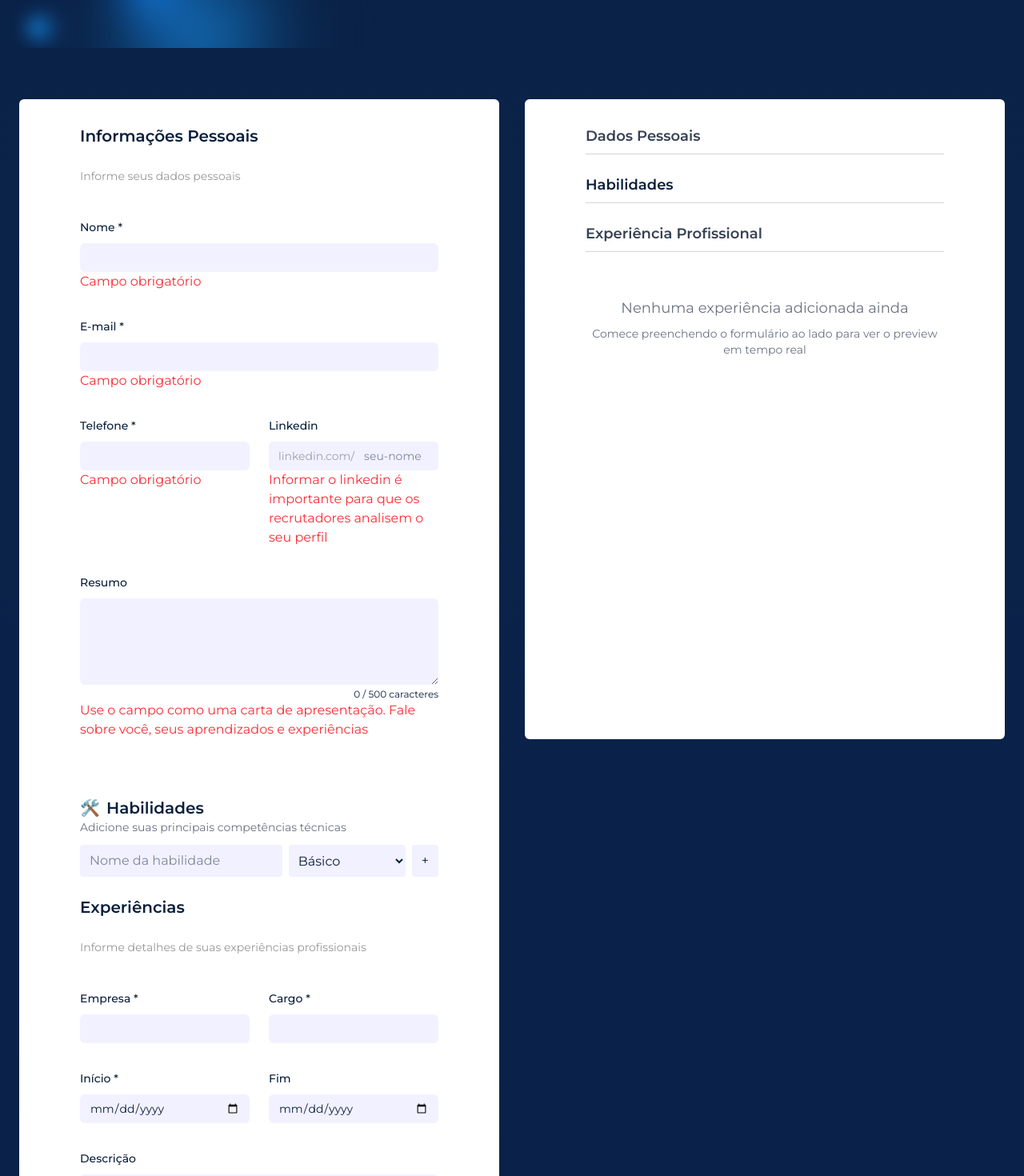
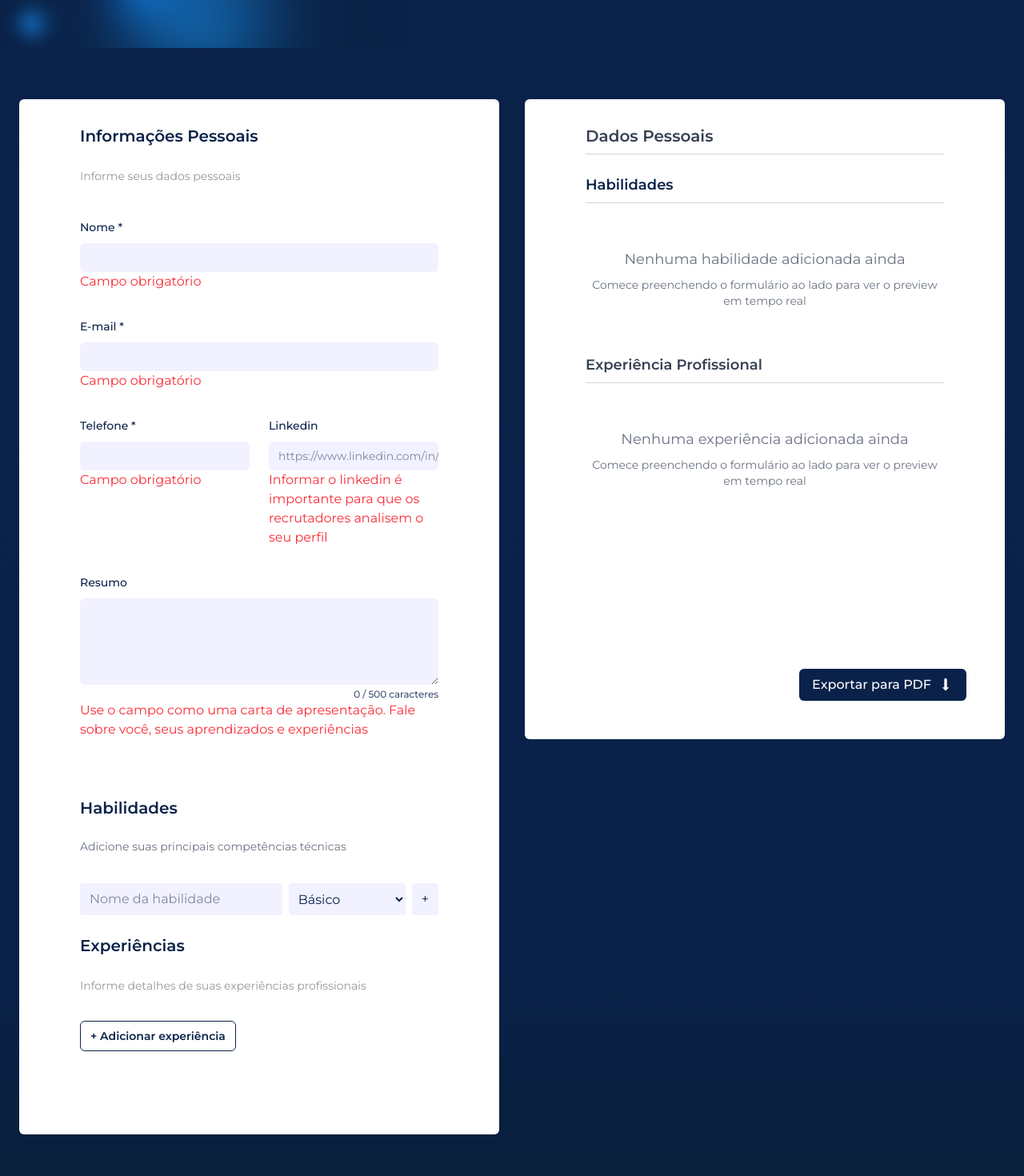
Before and after one commit to KFalcao/Gerador_Curriculo_Byte_a_byte, a React (Vite) app: page / in a window 1280 px wide. Shown: the part 740-2210 px from the top of the page at 80% size. Built offline with nearby package versions, Linux system fonts and the light colour scheme.

Commit message:
refactor: adição de trechos de código do PR#49-Feature/fe25, correção dos erros de integração. Alteração da biblioteca de transformação para pdf por incompatibilidade com o tailwindCss4

```diff
--- a/package.json
+++ b/package.json
@@ -10,6 +10,9 @@
     "preview": "vite preview"
   },
   "dependencies": {
+    "dom-to-image": "^2.6.0",
+    "html2canvas": "^1.4.1",
+    "jspdf": "^3.0.2",
     "ogl": "^1.0.11",
     "react": "^19.1.1",
     "react-dom": "^19.1.1"
@@ -17,6 +20,7 @@
   "devDependencies": {
     "@eslint/js": "^9.33.0",
     "@tailwindcss/vite": "^4.1.12",
+    "@types/dom-to-image": "^2.6.7",
     "@types/react": "^19.1.10",
     "@types/react-dom": "^19.1.7",
     "@vitejs/plugin-react": "^5.0.2",
--- a/src/components/Form/ExperienceForm.tsx
+++ b/src/components/Form/ExperienceForm.tsx
@@ -1,5 +1,5 @@
 import { useState } from "react";
-
+import DeleteIcon from "../../assets/deleteIcon.svg";
 export interface Experience {
   company: string;
   role: string;
@@ -32,6 +32,7 @@ export default function ExperienceForm({
   formData,
 }: ExperienceFormProps) {
   const [errors, setErrors] = useState<{ [key: string]: string }>({});
+  const [isAdding, setIsAdding] = useState(false); //mudei aqui
 
   function validateField(
     name: string,
@@ -129,8 +130,14 @@ export default function ExperienceForm({
     onChange([...experiences, formData]);
     onFormChange(initialExperienceState);
     setErrors({});
+    setIsAdding(false); //mudei aqui
   }
 
+  function handleCancel() {
+  onFormChange(initialExperienceState); // limpa os campos
+  setErrors({}); // limpa erros
+  setIsAdding(false); //mudei aqui
+  }
   const canAdd = validateForm().isValid;
 
   return (
@@ -138,11 +145,25 @@ export default function ExperienceForm({
       <div className="space-y-12">
         <div className="pb-12">
           <h2 className="text-xl font-semibold mb-6">Experiências</h2>
-          <p className="mt-1 text-sm/6 text-(--form-paragraph-color)">
+          <p className="mt-1 text-sm/6 pb-4 text-(--form-paragraph-color)">
             Informe detalhes de suas experiências profissionais
           </p>
 
+          {/* ALTERAÇÃO: botão que abre o formulário */}
+          {!isAdding && (
+            <button
+              type="button"
+              onClick={() => setIsAdding(true)}
+              className="mt-4 rounded-md bg-[var(--button-add-skill-bg-color)] border border-[var(--button-add-skill-border-color)] px-3 py-2 text-sm font-semibold text-[var(--form-text-color)] hover:scale-105"
+            >
+              + Adicionar experiência
+            </button>
+          )}
+
+{/* ALTERAÇÃO: o form agora fica dentro desta condicional */}
+          {isAdding && (
             <div className="mt-10 grid grid-cols-1 gap-x-6 gap-y-8 sm:grid-cols-6">
+              {/* Empresa */}
               <div className="sm:col-span-3">
                 <label
                   htmlFor="company"
@@ -162,19 +183,20 @@ export default function ExperienceForm({
                     className="block w-full rounded-md bg-(--form-field-bg-color) px-3 py-1.5 text-base text-(--form-text-color) outline-1 -outline-offset-1 outline-white/10 placeholder:text-gray-500 focus:outline-2 focus:-outline-offset-2 focus:outline-(--form-field-border-color) sm:text-sm/6"
                   />
                   {errors.company && (
-                  <span className="text-red-500 mt-3 animate-pulse text-left">
+                    <span className="text-red-500 mt-3 text-left">
                       {errors.company}
                     </span>
                   )}
                 </div>
               </div>
 
+              {/* Cargo */}
               <div className="sm:col-span-3">
                 <label
                   htmlFor="role"
                   className="block text-sm/6 font-medium text-(--form-text-color)"
                 >
-                Cargo *
+                  Cargo/Função *
                 </label>
                 <div className="mt-2">
                   <input
@@ -188,13 +210,14 @@ export default function ExperienceForm({
                     className="block w-full rounded-md bg-(--form-field-bg-color) px-3 py-1.5 text-base text-(--form-text-color) outline-1 -outline-offset-1 outline-white/10 placeholder:text-gray-500 focus:outline-2 focus:-outline-offset-2 focus:outline-(--form-field-border-color) sm:text-sm/6"
                   />
                   {errors.role && (
-                  <span className="text-red-500 mt-3 animate-pulse text-left">
+                    <span className="text-red-500 mt-3 text-left">
                       {errors.role}
                     </span>
                   )}
                 </div>
               </div>
 
+              {/* Data de Início */}
               <div className="sm:col-span-3">
                 <label
                   htmlFor="startDate"
@@ -214,13 +237,14 @@ export default function ExperienceForm({
                     className="block w-full rounded-md bg-(--form-field-bg-color) px-3 py-1.5 text-base text-(--form-text-color) outline-1 -outline-offset-1 outline-white/10 placeholder:text-gray-500 focus:outline-2 focus:-outline-offset-2 focus:outline-(--form-field-border-color) sm:text-sm/6"
                   />
                   {errors.startDate && (
-                  <span className="text-red-500 mt-3 animate-pulse text-left">
+                    <span className="text-red-500 mt-3 text-left">
                       {errors.startDate}
                     </span>
                   )}
                 </div>
               </div>
 
+              {/* Data de Fim */}
               <div className="sm:col-span-3">
                 <label
                   htmlFor="endDate"
@@ -241,13 +265,14 @@ export default function ExperienceForm({
                     min={formData.startDate || undefined}
                   />
                   {errors.endDate && (
-                  <span className="text-red-500 mt-3 animate-pulse text-left">
+                    <span className="text-red-500 mt-3 text-left">
                       {errors.endDate}
                     </span>
                   )}
                 </div>
               </div>
 
+              {/* Descrição */}
               <div className="col-span-full">
                 <label
                   htmlFor="description"
@@ -274,6 +299,7 @@ export default function ExperienceForm({
                 </p>
               </div>
 
+              {/* Trabalho atual (checkbox) */}
               <div className="mt-2 col-span-full">
                 <div className="flex gap-3">
                   <div className="flex h-6 shrink-0 items-center">
@@ -319,29 +345,80 @@ export default function ExperienceForm({
                     </label>
                   </div>
                   {errors.currentJob && (
-                  <span className="text-red-500 mt-3 animate-pulse text-left">
+                    <span className="text-red-500 mt-3 text-left">
                       {errors.currentJob}
                     </span>
                   )}
                 </div>
               </div>
 
-            <div className="mt-2 gap-x-6 col-span-full border-(--form-text-color)">
+              {/* Botões Salvar / Cancelar*/}
+              <div className="mt-2 gap-x-6 col-span-full flex gap-3">
                 <button
                   type="button"
                   onClick={handleAdd}
                   disabled={!canAdd}
-                className="rounded-md bg-(--button-add-skill-bg-color) border border-(--button-add-skill-border-color) px-3 py-2 text-sm/6 font-semibold text-(--form-text-color) hover:scale-101"
+                  className="rounded-md bg-[var(--button-add-skill-bg-color)] border border-[var(--button-add-skill-border-color)] px-3 py-2 text-sm font-semibold text-[var(--form-text-color)] hover:scale-105 disabled:opacity-50"
                   title={
                     !canAdd
                       ? "Verifique suas informações antes de adicionar"
-                    : "Experiência adicionada"
+                      : "Adicionar experiência"
                   }
                 >
-                + Adicionar Experiência
+                  Salvar
+                </button>
+
+                <button
+                  type="button"
+                  onClick={handleCancel}
+                  className="rounded-md bg-[var(--button-cancel-bg-color)] border border-[var(--button-cancel-border-color)] px-3 py-2 text-sm font-semibold text-[var(--form-text-color)] hover:scale-105"
+                >
+                  Cancelar
                 </button>
               </div>
             </div>
+          )}
+
+          {/* Lista de exp add */}
+          <div className="mt-6 space-y-4 col-span-full">
+            {experiences.map((exp, index) => (
+              <div
+                key={index}
+                className="w-full flex items-start justify-between gap-4 p-4 rounded-lg shadow-sm
+                 border border-[var(--button-add-skill-border-color)]
+                 bg-[var(--form-field-bg-color)]"
+              >
+                <div className="flex-1 min-w-0 text-left">
+                  <p className="font-semibold text-[var(--form-text-color)] break-words">
+                    {exp.role}
+                  </p>
+                  <p className="text-sm text-[var(--form-label-color)] break-words">
+                    {exp.company}
+                  </p>
+                  <p className="text-xs text-gray-500">
+                    {exp.startDate} → {exp.currentJob ? "Atual" : exp.endDate || "—"}
+                  </p>
+                  {exp.description && (
+                    <p className="mt-1 text-sm text-[var(--form-text-color)] break-words">
+                      {exp.description}
+                    </p>
+                  )}
+                </div>
+
+                <button
+                  type="button"
+                  onClick={() => onChange(experiences.filter((_, i) => i !== index))}
+                  className="shrink-0 p-2 rounded-md text-[var(--form-text-color)]
+                   hover:text-red-600 hover:bg-red-50/60 transition-colors focus-visible:outline-none focus-visible:ring-2 focus-visible:ring-red-500"
+                  title="Excluir experiência"
+                  aria-label="Excluir experiência"
+                >
+                 <img src={DeleteIcon} alt="Lixeira" />
+                </button>
+              </div>
+            ))}
+          </div>
+
         </div>
       </div>
     </form>
--- a/src/components/Form/PersonalData.tsx
+++ b/src/components/Form/PersonalData.tsx
@@ -176,7 +176,7 @@ export default function PersonalData({
               </label>
               <div className="mt-2">
                 <input
-                  type="text"
+                  type="number"
                   id="phone"
                   name="phone"
                   value={personalData.phone}
@@ -201,19 +201,16 @@ export default function PersonalData({
               </label>
               <div className="mt-2">
                 <div className="flex items-center rounded-md bg-(--form-field-bg-color) pl-3">
-                  <div className="shrink-0 text-base text-gray-400 select-none sm:text-sm/6">
-                    linkedin.com/
-                  </div>
                   <input
                     id="linkedin"
                     name="linkedin"
                     type="text"
-                    placeholder="seu-nome"
+                    placeholder="https://www.linkedin.com/in/username/"
                     value={personalData.linkedin}
                     onChange={handleChange}
                     aria-required="true"
                     aria-invalid={!!errors.linkedin}
-                    className="block w-full rounded-md bg-(--form-field-bg-color) px-3 py-1.5 text-base text-(--form-text-color) focus:outline-none sm:text-sm/6"
+                    className="block w-full rounded-md bg-(--form-field-bg-color) py-1.5 text-base text-(--form-text-color) focus:outline-none sm:text-sm/6"
                   />
                 </div>
                 {errors.linkedin && (
--- a/src/components/Form/SkillsForm.tsx
+++ b/src/components/Form/SkillsForm.tsx
@@ -41,10 +41,8 @@ export default function SkillsForm({ skills, setSkills }: SkillsFormProps) {
 
   return (
     <div className="my-6">
-      <h2 className="text-xl font-semibold flex items-center gap-2">
-        <span>🛠️</span> Habilidades
-      </h2>
-      <p className="text-sm text-gray-500">
+      <h2 className="text-xl font-semibold flex items-center gap-2">Habilidades</h2>
+      <p className="text-sm text-gray-500 py-6">
         Adicione suas principais competências técnicas
       </p>
 
--- a/src/components/Preview/ResumePreview.tsx
+++ b/src/components/Preview/ResumePreview.tsx
@@ -1,4 +1,14 @@
-import type { Experience } from "../Form/ExperienceForm";
+import Experience  from "../Form/ExperienceForm";
+import domtoimage from "dom-to-image";
+import jsPDF from "jspdf";
+
+interface PersonalData {
+  name: string;
+  email: string;
+  phone: string;
+  linkedin: string;
+  summary: string;
+}
 
 
 type Skill = {
@@ -21,7 +31,7 @@ interface Experience {
 
 
 interface ResumePreviewProps {
-  personal: PersonalData;
+  personalData: PersonalData;
   skills: Skill[];
   experiences: Experience[];
   currentFormData: Experience;
@@ -46,6 +56,35 @@ export default function ResumePreview({
     currentFormData.company || currentFormData.role
   );
 
+ const exportToPDF = async () => {
+  const element = document.getElementById("resume-preview-pdf");
+  if (!element) return;
+
+  try {
+    const dataUrl = await domtoimage.toPng(element);
+    const pdf = new jsPDF("p", "mm", "a4");
+    const pdfWidth = pdf.internal.pageSize.getWidth();
+    const pdfHeight = pdf.internal.pageSize.getHeight();
+
+    const img = new window.Image();
+    img.src = dataUrl;
+    img.onload = function () {
+      const imgProps = {
+        width: img.width,
+        height: img.height,
+      };
+      const ratio = Math.min(pdfWidth / imgProps.width, pdfHeight / imgProps.height);
+      const imgWidth = imgProps.width * ratio;
+      const imgHeight = imgProps.height * ratio;
+      pdf.addImage(dataUrl, "PNG", 0, 0, imgWidth, imgHeight);
+      pdf.save("curriculo.pdf");
+    };
+  } catch (err) {
+    console.error("Erro ao gerar PDF:", err);
+  }
+};
+
+
   const getLevelColor = (level: string) => {
     switch (level) {
       case "Básico":
@@ -60,13 +99,14 @@ export default function ResumePreview({
   };
 
   return (
-    <div className="bg-white min-h-screen flex items-start justify-center p-8 rounded-md">
+    <section>
+      <div id="resume-preview-pdf" className="bg-white min-h-screen flex flex-col relative items-center justify-start p-8 rounded-md">
         <div className="w-full max-w-md text-(--form-text-color)">
           {/* DADOS PESSOAIS NO PREVIEW */}
           <div className="mb-6">
-          <h3 className="text-lg font-semibold text-gray-700 border-b border-gray-300 pb-2 mb-3">
+            <h2 className="text-xl font-semibold text-gray-700 border-b border-gray-300 pb-2 mb-3">
               Dados Pessoais
-          </h3>
+            </h2>
             {personalData.name && (
               <p className="text-lg font-medium">{personalData.name}</p>
             )}
@@ -78,8 +118,9 @@ export default function ResumePreview({
             )}
             {personalData.linkedin && (
               <p className="text-blue-600 underline">
-              <a href="https://www.linkedin.com/">https://www.linkedin.com/</a>
+                <a href={`https://www.linkedin.com/in/${personalData.linkedin}`} target="_blank" rel="noopener noreferrer">
                 {personalData.linkedin}
+                </a>
               </p>
             )}
             {personalData.summary && (
@@ -112,6 +153,17 @@ export default function ResumePreview({
                   </span>
                 </div>
                 ))}
+                {skills.length === 0 && !hasCurrentFormData && (
+                  <div className="text-center py-8 text-gray-500">
+                    <p className="text-lg mb-2">
+                      Nenhuma habilidade adicionada ainda
+                    </p>
+                    <p className="text-sm">
+                      Comece preenchendo o formulário ao lado para ver o preview em
+                      tempo real
+                    </p>
+                  </div>
+                )}
             </div>
           </section>
 
@@ -199,5 +251,20 @@ export default function ResumePreview({
           </div>
         </div>
       </div>
+      <button
+          onClick={exportToPDF}
+          className="flex items-center justify-center absolute right-12 bottom-12 gap-2 bg-[#0a224a] text-[#FFFFFF] font-medium px-4 py-2 rounded-md hover:bg-[#82bddd] hover:text-[#000000] transition"
+        >
+          Exportar para PDF
+          <svg
+            xmlns="http://www.w3.org/2000/svg"
+            className="h-5 w-5"
+            fill="currentColor"
+            viewBox="0 0 24 24"
+          >
+            <path d="M12 2a2 2 0 00-2 2v12H7l5 5 5-5h-3V4a2 2 0 00-2-2z" />
+          </svg>
+        </button>
+    </section>
   );
 }
--- a/src/index.css
+++ b/src/index.css
@@ -5,7 +5,7 @@
   --font-family: "Montserrat", sans-serif;
 
   /* Cores dos campos do formulário */
-  --form-text-color: #0a1f3c;
+  --form-text-color: #0a224a;
   --form-field-bg-color: #f2f1ff;
   --form-field-border-color: #0a224a;
   --form-paragraph-color: #979797;
```
Also changed, not shown: 1 other file (tests, documents, lock files or other folders). Lines whose indentation alone changed are shown as unchanged.
